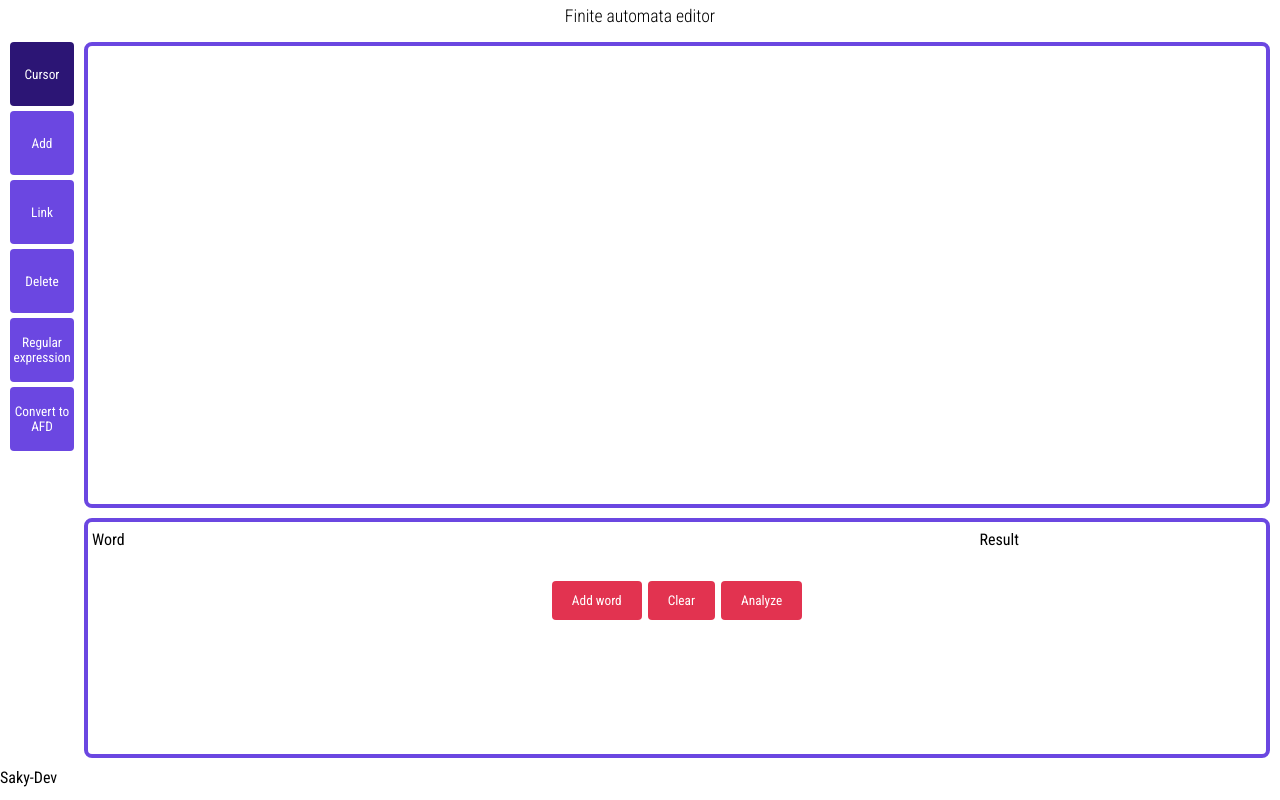
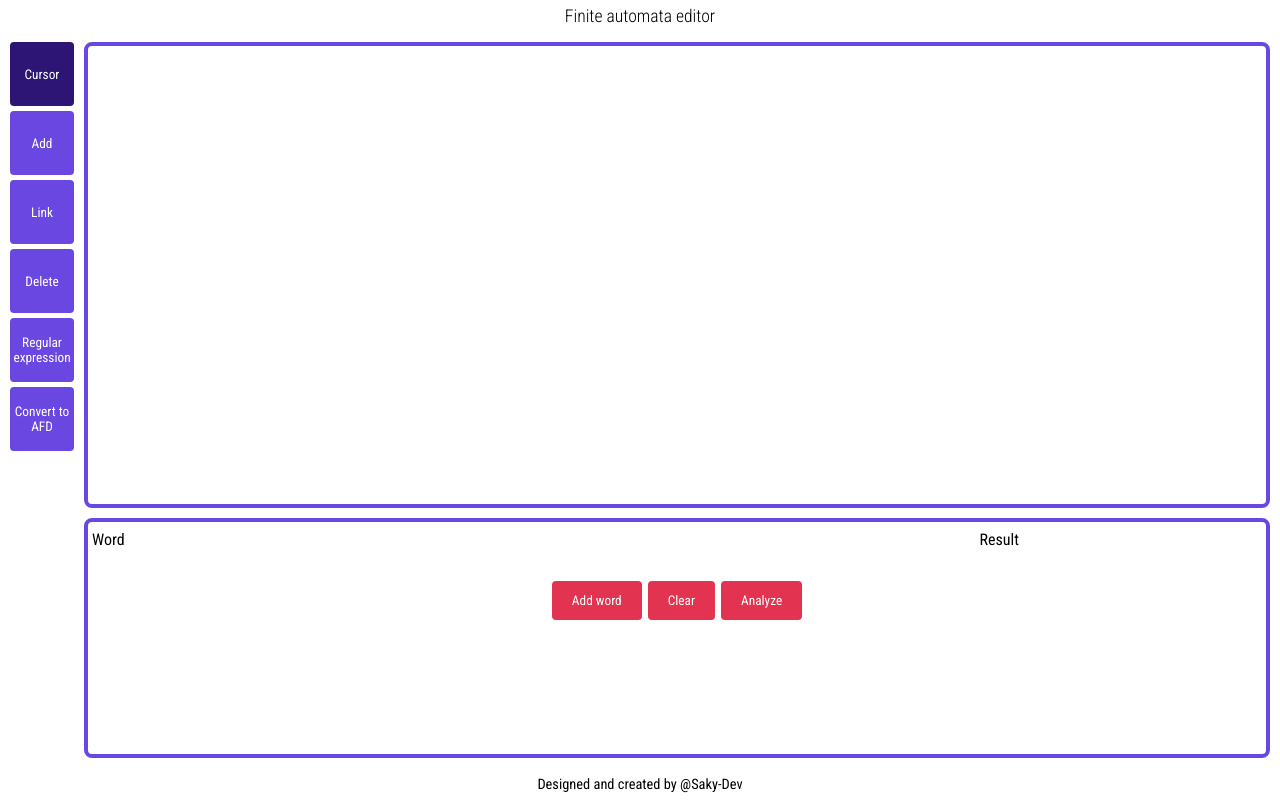
Before and after one commit to Saky-Dev/finiteautomatajs.github.io, a plain HTML site: page index.html in a window 1280 px wide. Drawn offline with Linux system fonts and the light colour scheme.

Commit message:
Footer conted adited; Styles added to footer and its content

```diff
--- a/index.html
+++ b/index.html
@@ -36,7 +36,7 @@
     </div>
   </main>
   <footer>
-    <span class="author">Saky-Dev</span>
+    <span class="author">Designed and created by @Saky-Dev</span>
   </footer>
   <script src="scripts/data.js"></script>
   <script src="scripts/drag.js"></script>
--- a/styles/footer.css
+++ b/styles/footer.css
@@ -0,0 +1,13 @@
+footer {
+  width: 100%;
+  height: 100%;
+  grid-column: 1;
+  grid-row: 3;
+  display: flex;
+  align-items: center;
+  justify-content: center;
+}
+footer span.author {
+  font-size: 0.9em;
+  font-weight: 400;
+}
```
